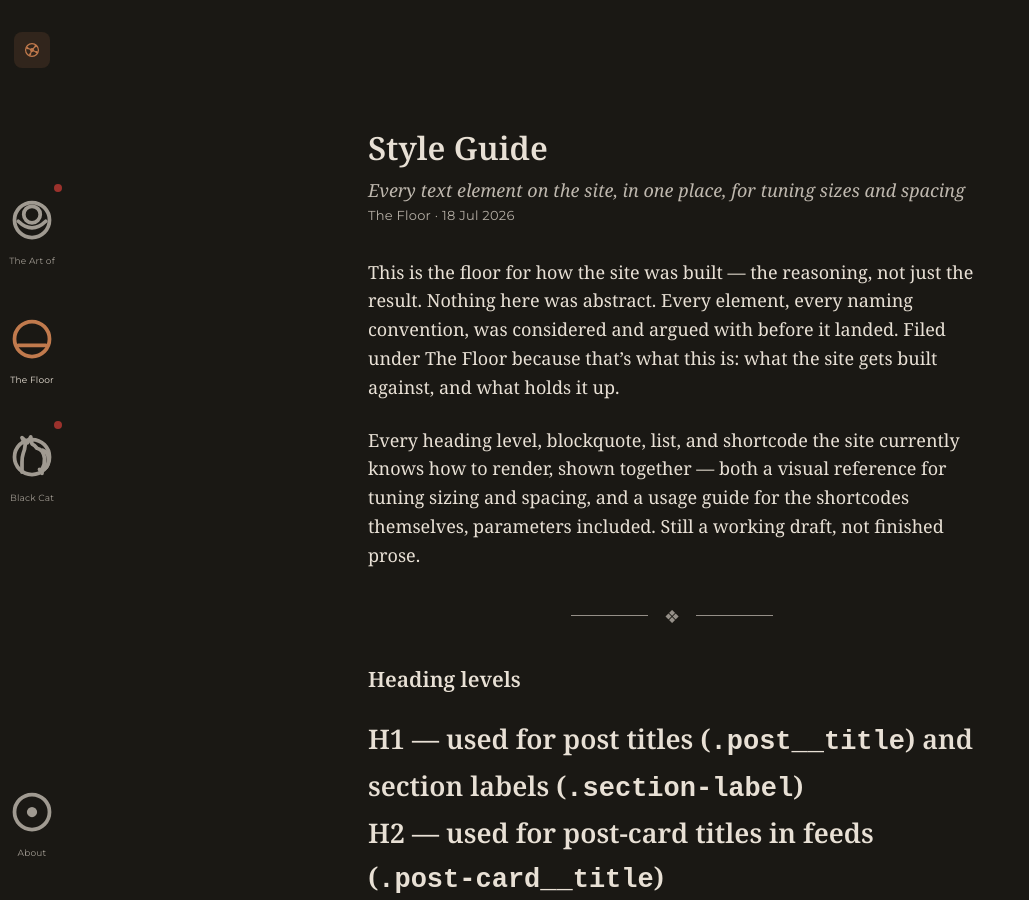
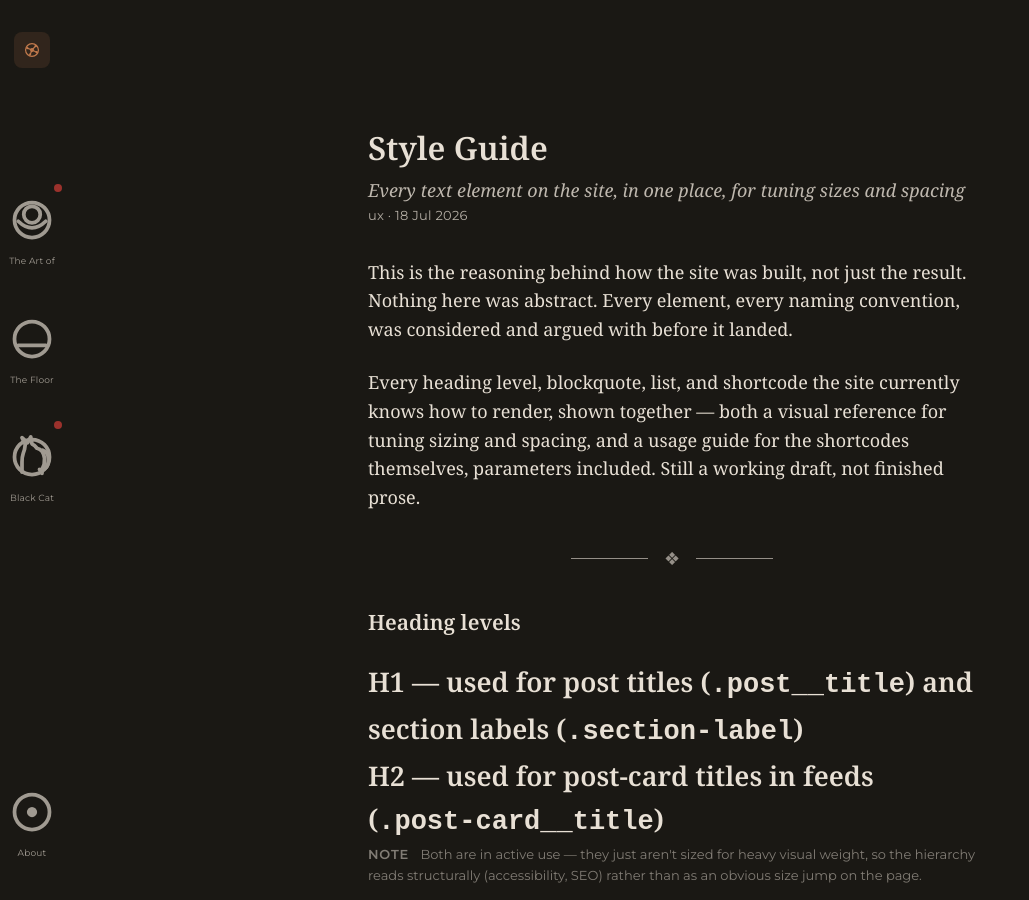
Before and after one commit to 2pix/small-things, a Jekyll site: the page built from _posts/2026-07-18-style-guide.md, in a window 1280 px wide and 900 px high. Shown: the whole window, without its empty margins (0-1029 px from the left). Built offline with Jekyll 4.4.1, drawn with Linux system fonts in a browser that asks for light colours.

Commit message:
Move Style Guide to /ux/style-guide (unlinked), remove it from The Floor
Style Guide is website build reasoning, not caregiving material — it
never belonged under The Floor conceptually, just had nowhere else
to live. Now sits at its own future UX section's URL, findable
directly but not linked in nav yet since UX isn't built as a real
section. Also dropped The Floor's banner pointing to it.

```diff
--- a/_layouts/section.html
+++ b/_layouts/section.html
@@ -16,7 +16,6 @@ layout: default
         <p>So I ran the numbers.</p>
         <p>Some of what I found is here.</p>
       </div>
-      {% include section-banner.html text="This is why the site looks the way it does. If you're new," link_url="/style-guide/" link_text="start here" after="." %}
     {% when "the-art-of-small-things" %}
       <p class="section-excerpt">Practices. All small. They turn big once networked.</p>
   {% endcase %}
--- a/_posts/2026-07-18-style-guide.md
+++ b/_posts/2026-07-18-style-guide.md
@@ -2,11 +2,11 @@
 layout: post
 title: "Style Guide"
 subtitle: "Every text element on the site, in one place, for tuning sizes and spacing"
-category: the-floor
-permalink: /style-guide/
+category: ux
+permalink: /ux/style-guide/
 date: 2026-07-18
 ---
-This is the floor for how the site was built — the reasoning, not just the result. Nothing here was abstract. Every element, every naming convention, was considered and argued with before it landed. Filed under The Floor because that's what this is: what the site gets built against, and what holds it up.
+This is the reasoning behind how the site was built, not just the result. Nothing here was abstract. Every element, every naming convention, was considered and argued with before it landed.
 
 Every heading level, blockquote, list, and shortcode the site currently knows how to render, shown together — both a visual reference for tuning sizing and spacing, and a usage guide for the shortcodes themselves, parameters included. Still a working draft, not finished prose.
 
```
